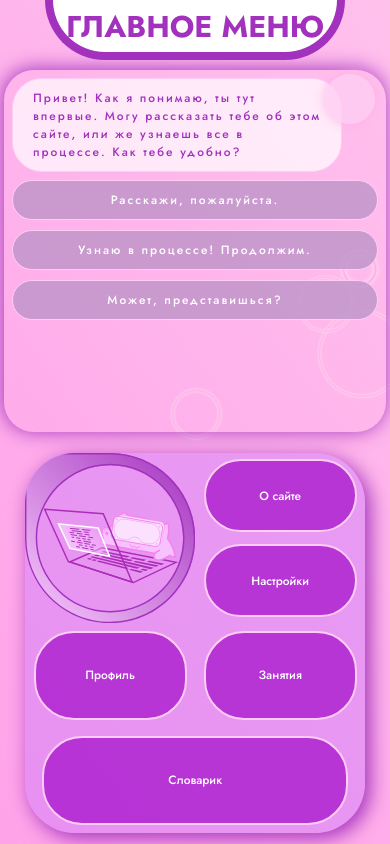
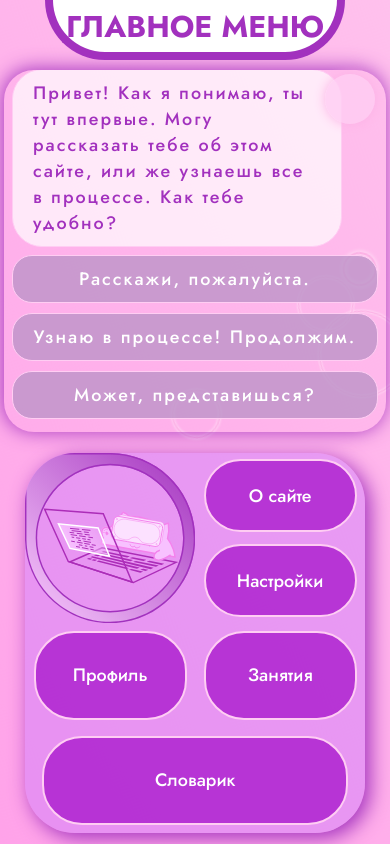
Before and after one commit to bambullbee/RUC, a React app: page / in a window 390 px wide. Both pictures are taken after a click on the button "ГЛАВНОЕ МЕНЮ". Shown: the top 844 px of the page. Built offline with nearby package versions, Linux system fonts and the light colour scheme.

Commit message:
design of settings and display-btn was finished

```diff
--- a/src/app/App.tsx
+++ b/src/app/App.tsx
@@ -8,18 +8,31 @@ import { useEffect, useState } from "react";
 import Banner from "@/entities/Banner/components/Banner";
 
 import { changeCurrentLocation } from "./features/curerntLocationSlice";
-import { useDispatch, UseDispatch } from "react-redux";
+import { useDispatch, useSelector } from "react-redux";
+import { RootState } from "./store";
+import { currentLocation } from "@/shared/types";
 
 const App = () => {
   const [isScrolling, setIsScrolling] = useState(false);
+  const currentLocation = useSelector(
+    (state: RootState): currentLocation => state.currentLocation
+  );
   const dispatch = useDispatch();
   useEffect(() => {
     function resizeHandler() {
+      // why resizer works only with this console.log
+      console.log(
+        window.innerWidth > 992,
+        window.innerWidth / window.innerHeight < 2,
+        currentLocation
+      );
       if (
         window.innerWidth > 992 &&
         window.innerWidth / window.innerHeight < 2
       ) {
-        dispatch(changeCurrentLocation("none"));
+        if (currentLocation === "menu") {
+          dispatch(changeCurrentLocation("none"));
+        }
       }
     }
     window.addEventListener("resize", resizeHandler);
--- a/src/style.css
+++ b/src/style.css
@@ -722,20 +722,11 @@ main {
 }
 
 .menu-item__inner {
-  color: var(--third-color);
-  font-family: "Jost", sans-serif;
-  font-size: var(--fz1);
-  font-weight: 500;
-  padding: 5px;
-  border: 2px solid var(--secondary-color);
-  border-radius: 40px;
-  background-color: var(--primary-HO-color);
   width: 90%;
   height: 85%;
   margin: 2.5%;
   display: flex;
   margin: auto;
-  transition: background-color 0.2s, border-color 0.2s, opacity 0.3s;
 }
 
 .menu-item__inner__text {
@@ -843,9 +834,50 @@ main {
 }
 
 .sett {
+  display: flex;
+  flex-wrap: wrap;
   transition: opacity 0.3s;
 }
+
+.btn-display {
+  position: relative;
+  z-index: 5;
+  color: var(--third-color);
+  font-family: "Jost", sans-serif;
+  font-size: var(--fz1);
+  font-weight: 500;
+  padding: 5px;
+  border: 2px solid var(--secondary-color);
+  border-radius: 40px;
+  background-color: var(--primary-HO-color);
+  transition: background-color 0.2s, border-color 0.2s, opacity 0.3s;
+  overflow: hidden;
+}
+
+.btn-display:before {
+  content: "";
+  position: absolute;
+  z-index: -5;
+  top: -50%;
+  left: -50%;
+  width: 200%;
+  height: 200%;
+  background-image: url("./widgets/widget/assets/Paw.png");
+  background-size: 50px 50px;
+  background-color: rgb(255, 61, 61);
+  opacity: 0;
+  animation: before-swim 10s cubic-bezier(0.09, 0.23, 0.76, 0.98) infinite;
+  transition: opacity 0.8s;
+}
+
 .sett-btn {
+  position: relative;
+  z-index: 3;
+  display: block;
+  width: 45%;
+  height: calc(50vh * 0.9 / 2 * 0.8);
+
+  margin: 1.25%;
   animation: pop-up-one-appear 0.3s ease-in forwards;
 }
 
@@ -1033,6 +1065,15 @@ main {
     margin: 2% auto;
     width: 80%;
   }
+  .sett {
+    flex-direction: column;
+    flex-wrap: nowrap;
+  }
+  .sett-btn {
+    height: calc(50vh * 0.9 * 0.25 * 0.9);
+    width: 90%;
+    margin: 1% auto;
+  }
 }
 
 @media (max-aspect-ratio: 3/5) {
@@ -1074,9 +1115,39 @@ main {
     width: 200%;
     left: -100%;
   }
+
+  .sett {
+    display: flex;
+    flex-wrap: nowrap;
+    flex-direction: column;
+    position: absolute;
+    top: 0;
+    right: 0;
+    width: 50%;
+    height: calc(var(--phone-container-width) * 0.9 / 2);
+    margin: 0 auto;
+  }
+  .sett-btn {
+    width: 90%;
+    height: 45%;
+    margin: 2.5% auto;
+  }
+
+  .sett-btn:nth-child(3) {
+    position: absolute;
+    top: 102%;
+    left: -100%;
+    height: calc((50vh * 0.9 - (var(--phone-container-width) * 0.9 / 2)) * 0.9);
+    margin: 0 5%;
+  }
+  .sett-btn:nth-child(4) {
+    position: absolute;
+    top: 102%;
+    left: 0;
+    height: calc((50vh * 0.9 - (var(--phone-container-width) * 0.9 / 2)) * 0.9);
+    margin: 0 5%;
+  }
 }
-
-/* RULES UNDER REPLACE THIS */
 
 @media (min-aspect-ratio: 3/5) and (max-aspect-ratio: 4/5) {
   .menu {
@@ -1099,29 +1170,48 @@ main {
     top: calc(var(--phone-container-width) * 0.9 / 2);
     left: 10%;
   }
+  .sett-btn {
+    height: calc(var(--phone-container-width) * 0.9 / 4 * 0.95);
+  }
+  .sett-btn:nth-child(3) {
+    height: calc(0.9 * (50vh * 0.9 - (var(--phone-container-width) * 0.9 / 2)));
+    position: absolute;
+    z-index: 1;
+    top: calc(var(--phone-container-width) * 0.9 / 2);
+    left: 52.5%;
+    width: 45%;
+  }
+  .sett-btn:nth-child(4) {
+    width: 45%;
+    position: absolute;
+    z-index: 1;
+    height: calc(0.9 * (50vh * 0.9 - (var(--phone-container-width) * 0.9 / 2)));
+    top: calc(var(--phone-container-width) * 0.9 / 2);
+    left: 2.5%;
+  }
 }
 
 @media screen and (min-width: 480px) {
   :root {
-    --fz1: 12px;
+    --fz1: 18px;
   }
 }
 
 @media screen and (max-width: 480px) {
   :root {
-    --fz1: 12px;
+    --fz1: 18px;
   }
 }
 
 @media screen and (min-width: 768px) {
   :root {
-    --fz1: 15px;
+    --fz1: 20px;
   }
 }
 
 @media screen and (min-width: 992px) {
   :root {
-    --fz1: 20px;
+    --fz1: 25px;
   }
 }
 
@@ -1243,9 +1333,35 @@ main {
     transform: translate(0vmin, -12vmin);
   }
 
-  .menu-item__inner:hover {
+  .btn-display:hover {
     background: var(--secondary-HO-color);
     border-color: var(--primary-color);
+  }
+
+  .btn-display:hover::before {
+    position: absolute;
+    z-index: -5;
+    opacity: 1;
+
+    filter: brightness(1);
+  }
+}
+
+@keyframes before-swim {
+  0% {
+    transform: translate(0);
+  }
+  25% {
+    transform: translate(12.5%, 12.5%);
+  }
+  50% {
+    transform: translate(25%, 0%);
+  }
+  75% {
+    transform: translate(12.5%, -12.5%);
+  }
+  100% {
+    transform: translate(0);
   }
 }
 
--- a/src/widgets/messanger/Messanger.tsx
+++ b/src/widgets/messanger/Messanger.tsx
@@ -56,6 +56,9 @@ interface messangerPropsI {
 
 const Messanger = memo(
   forwardRef(({ isScrolling, setIsScrolling }: messangerPropsI, ref) => {
+    const isTyping = useSelector((state: RootState) => {
+      return state.mainState.isTyping;
+    });
     const messangerBlock = useRef(null);
     const currentLocation: keyof RootState["navigation"]["routes"] =
       useSelector((state: RootState) => state.navigation.currentLocation);
--- a/src/widgets/messanger/UI/Message.tsx
+++ b/src/widgets/messanger/UI/Message.tsx
@@ -43,7 +43,7 @@ const Message = memo(
 
       useEffect(() => {
         const timer = setTimeout(() => {
-          if (isDisplayed) {
+          if (isDisplayed ?? className !== "right-sms") {
             if (text[currentText.length]) {
               setIsTyping(true);
               setCurrentText((prevState) => prevState + text[prevState.length]);
--- a/src/widgets/widget/UI/LanguageButton.tsx
+++ b/src/widgets/widget/UI/LanguageButton.tsx
@@ -8,7 +8,7 @@ const LanguageButton = () => {
   const dispatch = useDispatch();
   return (
     <button
-      className="sett-btn"
+      className="sett-btn btn-display"
       onClick={() => {
         if (language === "russian") {
           dispatch(changeLanguage("kitties"));
@@ -17,7 +17,7 @@ const LanguageButton = () => {
         }
       }}
     >
-      {language}
+      Язык {language === "russian" ? "РУССКИЙ" : "КОТЯЧИЙ"}
     </button>
   );
 };
--- a/src/widgets/widget/UI/MenuItem.tsx
+++ b/src/widgets/widget/UI/MenuItem.tsx
@@ -19,7 +19,7 @@ const MenuItem = ({ text, loc, style }: menuItemPropsI) => {
   return (
     <div className="menu-item">
       <button
-        className="menu-item__inner"
+        className="menu-item__inner btn-display"
         style={{ opacity: style }}
         onClick={() => {
           dispatch(changeCurrentLocation(loc));
--- a/src/widgets/widget/UI/RestartButton.tsx
+++ b/src/widgets/widget/UI/RestartButton.tsx
@@ -1,7 +1,7 @@
 import React from "react";
 
 const RestartButton = () => {
-  return <button className="sett-btn">Перезапустить тест</button>;
+  return <button className="sett-btn btn-display">Перезапустить тест</button>;
 };
 
 export default RestartButton;
--- a/src/widgets/widget/UI/ThemeButton.tsx
+++ b/src/widgets/widget/UI/ThemeButton.tsx
@@ -12,7 +12,7 @@ const ThemeButton = () => {
   const dispatch = useDispatch();
   return (
     <button
-      className="sett-btn"
+      className="sett-btn btn-display"
       onClick={() => {
         if (theme === "dark") {
           dispatch(changeTheme("light"));
@@ -21,7 +21,7 @@ const ThemeButton = () => {
         }
       }}
     >
-      {theme}
+      Тема {theme === "dark" ? "ТЕМНАЯ" : "СВЕТЛАЯ"}
     </button>
   );
 };
--- a/src/widgets/widget/UI/TypingButton.tsx
+++ b/src/widgets/widget/UI/TypingButton.tsx
@@ -9,7 +9,7 @@ const TypingButton = () => {
   const dispatch = useDispatch();
   return (
     <button
-      className="sett-btn"
+      className="sett-btn btn-display"
       onClick={() => {
         if (isTyping === true) {
           dispatch(changeIsTyping(false));
```
Also changed, not shown: src/widgets/widget/assets/Paw.png (added).
